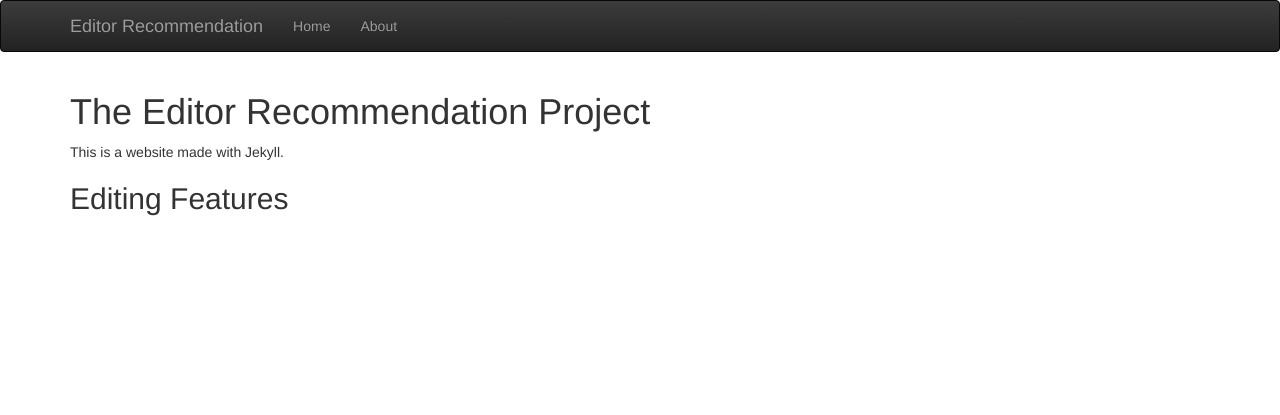
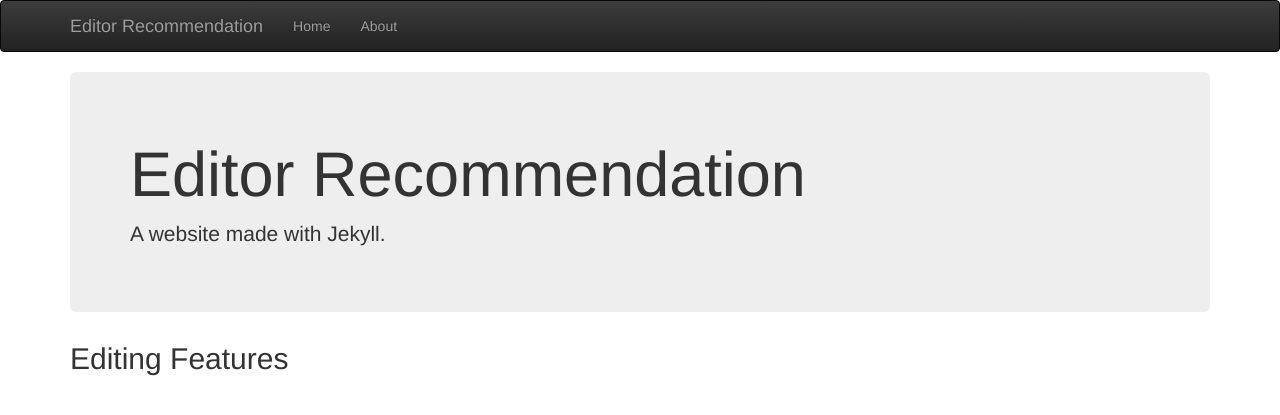
Before and after one commit to ckeditor/editor-recommendations, a Jekyll site: the page built from index.md, in a window 1280 px wide. Shown: the top 415 px of the page. Built offline with Jekyll 4.4.1, drawn with Linux system fonts in a browser that asks for light colours.

Commit message:
Added a jumbotron at the home page.

```diff
--- /dev/null
+++ b/_includes/home-jumbotron.html
@@ -0,0 +1,4 @@
+<div class="jumbotron">
+    <h1>Editor Recommendation</h1>
+    <p>A website made with Jekyll.</p>
+</div>
--- a/index.md
+++ b/index.md
@@ -3,9 +3,7 @@ title: Home
 layout: default
 ---
 
-# The Editor Recommendation Project
-
-This is a website made with Jekyll.
+{% include home-jumbotron.html %}
 
 ## Editing Features
 
```
